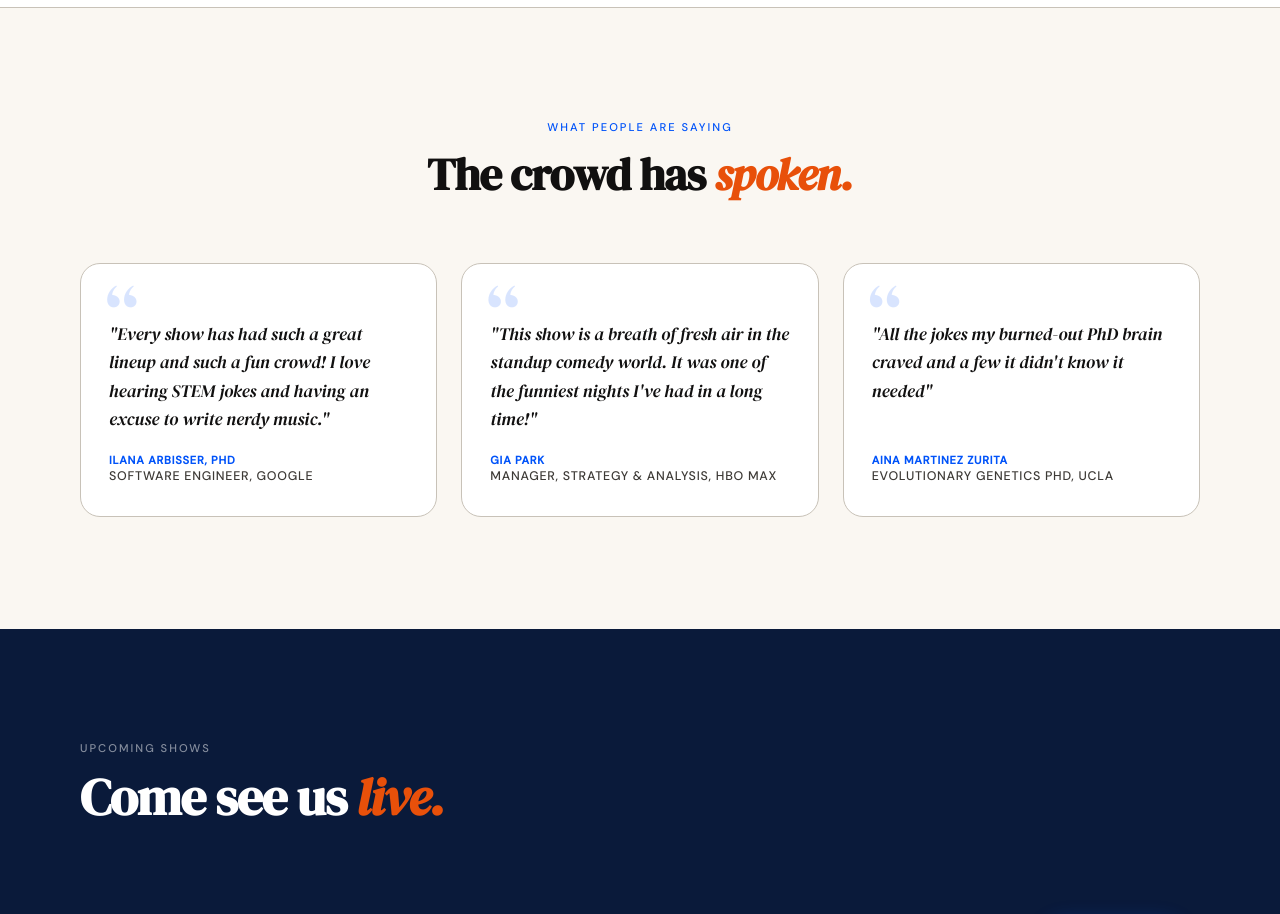
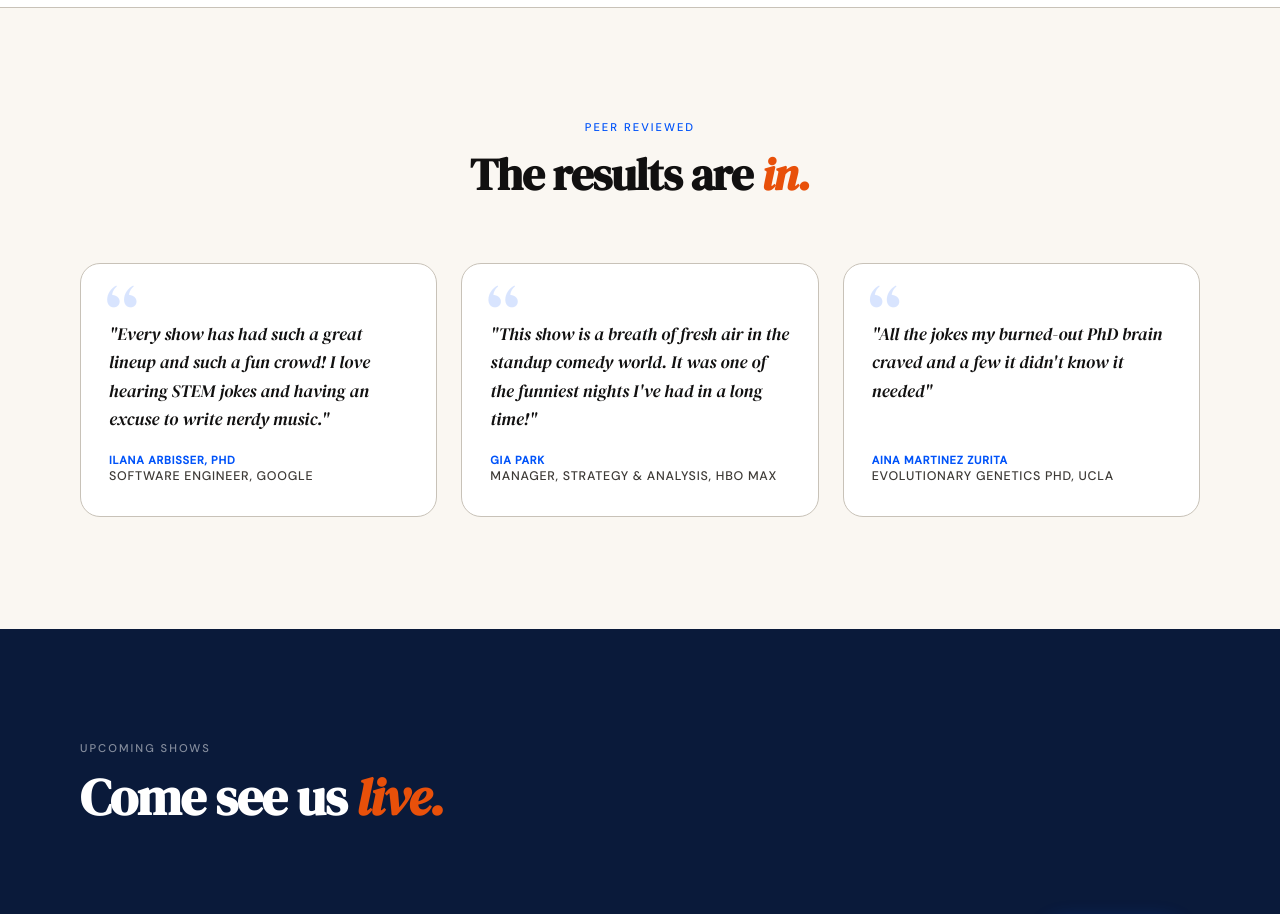
Before and after one commit to c-mcdonnell/women-in-stem-site, a plain HTML site: page index.html in a window 1280 px wide. Shown: the part 4300-5214 px from the top of the page. Drawn offline with Linux system fonts and the light colour scheme.

Commit message:
updated testimonial language

```diff
--- a/index.html
+++ b/index.html
@@ -1101,8 +1101,8 @@
   <!-- TESTIMONIALS -->
   <section class="testimonials" id="testimonials">
     <div class="testimonials-header">
-      <p class="section-label" style="text-align:center">What People Are Saying</p>
-      <h2 class="testimonials-title">The crowd has <em style="font-style:italic; color:var(--orange)">spoken.</em></h2>
+      <p class="section-label" style="text-align:center">Peer Reviewed</p>
+      <h2 class="testimonials-title">The results are <em style="font-style:italic; color:var(--orange)">in.</em></h2>
     </div>
     <div class="testimonials-grid">
       <div class="testimonial-card">
```
